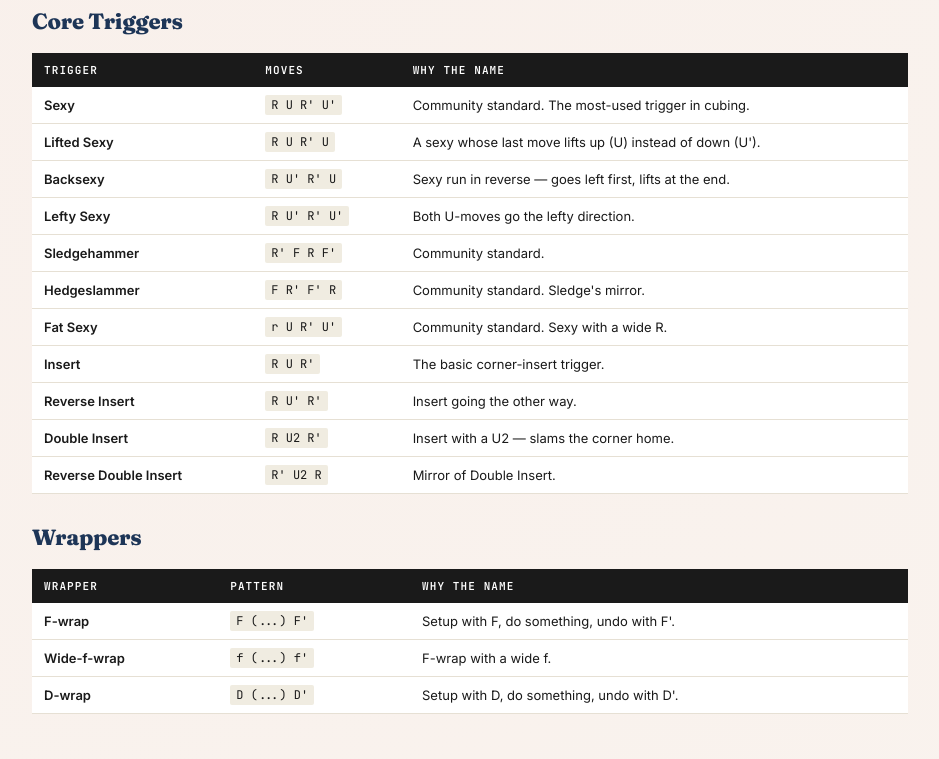
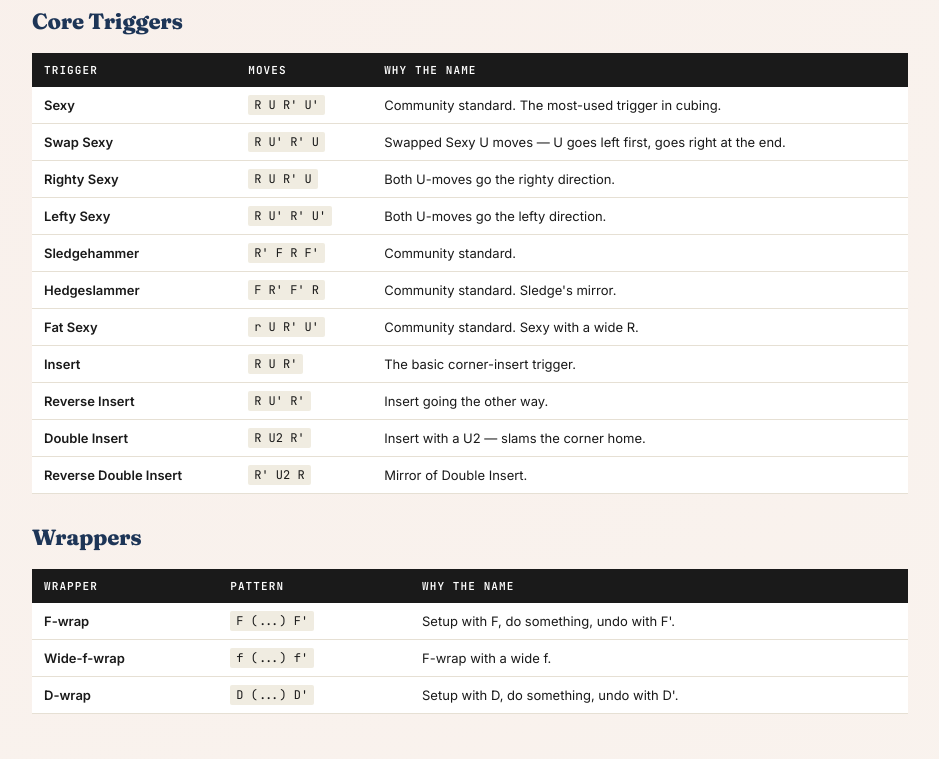
Before and after one commit to jacobeaton/cubefaster, a plain HTML site: page index.html in a window 1280 px wide. Shown: the part 1040-1799 px from the top of the page, without its empty margins (170-1109 px from the left). Drawn offline with Linux system fonts and the light colour scheme.

Commit message:
Replace 'Lifted Sexy' with 'Righty Sexy' in triggers and 'Backsexy' with 'Swap Sexy'

```diff
--- a/index.html
+++ b/index.html
@@ -1168,8 +1168,8 @@
     <table>
       <tr><th>Trigger</th><th>Moves</th><th>Why the Name</th></tr>
       <tr><td>Sexy</td><td><code>R U R' U'</code></td><td>Community standard. The most-used trigger in cubing.</td></tr>
-      <tr><td>Lifted Sexy</td><td><code>R U R' U</code></td><td>A sexy whose last move lifts up (U) instead of down (U').</td></tr>
-      <tr><td>Backsexy</td><td><code>R U' R' U</code></td><td>Sexy run in reverse — goes left first, lifts at the end.</td></tr>
+      <tr><td>Swap Sexy</td><td><code>R U' R' U</code></td><td>Swapped Sexy U moves — U goes left first, goes right at the end.</td></tr>
+      <tr><td>Righty Sexy</td><td><code>R U R' U</code></td><td>Both U-moves go the righty direction.</td></tr>
       <tr><td>Lefty Sexy</td><td><code>R U' R' U'</code></td><td>Both U-moves go the lefty direction.</td></tr>
       <tr><td>Sledgehammer</td><td><code>R' F R F'</code></td><td>Community standard.</td></tr>
       <tr><td>Hedgeslammer</td><td><code>F R' F' R</code></td><td>Community standard. Sledge's mirror.</td></tr>
@@ -1322,7 +1322,7 @@
       <div class="alg-desc">One yellow corner front-left, headlights on the back.</div>
       <div class="alg-body">
         <div class="alg-moves">(R U R' U) (R U2 R')</div>
-        <div class="alg-trigger"><span class="t">Lifted Sexy</span> — <span class="t">Double Insert</span></div>
+        <div class="alg-trigger"><span class="t">Righty Sexy</span> — <span class="t">Double Insert</span></div>
       </div>
     </div>
 
@@ -1341,8 +1341,8 @@
       <div class="alg-desc">Two pairs of headlights opposite each other.</div>
       <div class="alg-body">
         <div class="alg-moves">(R U R' U) (R U' R' U) (R U2 R')</div>
-        <div class="alg-trigger"><span class="t">Lifted Sexy</span> — <span class="t">Backsexy</span> — <span class="t">Double Insert</span></div>
-        <div class="alg-note">Sune's pattern with a Backsexy stuffed in the middle.</div>
+        <div class="alg-trigger"><span class="t">Righty Sexy</span> — <span class="t">Swap Sexy</span> — <span class="t">Double Insert</span></div>
+        <div class="alg-note">Sune's pattern with a Swap Sexy stuffed in the middle.</div>
       </div>
     </div>
 
```
